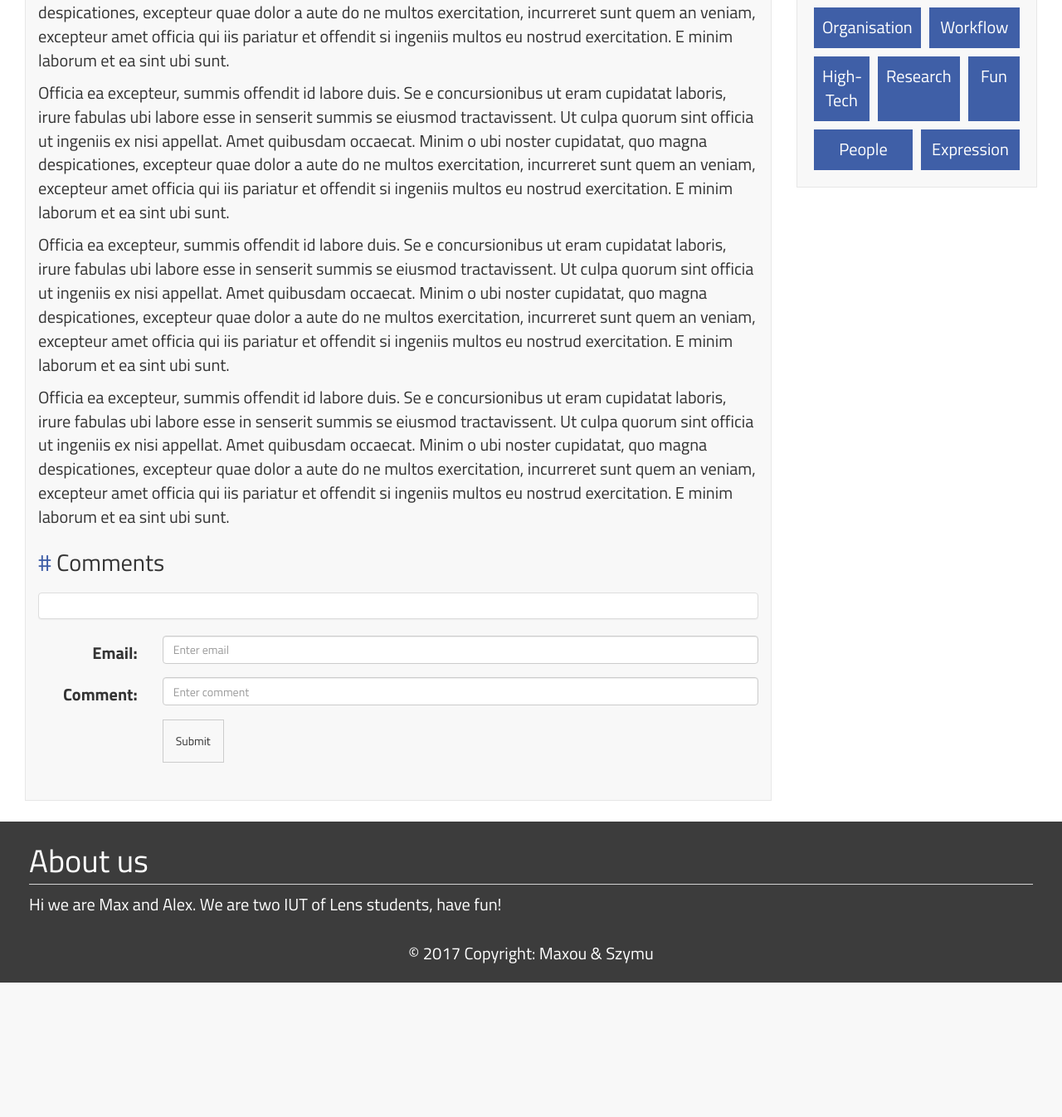
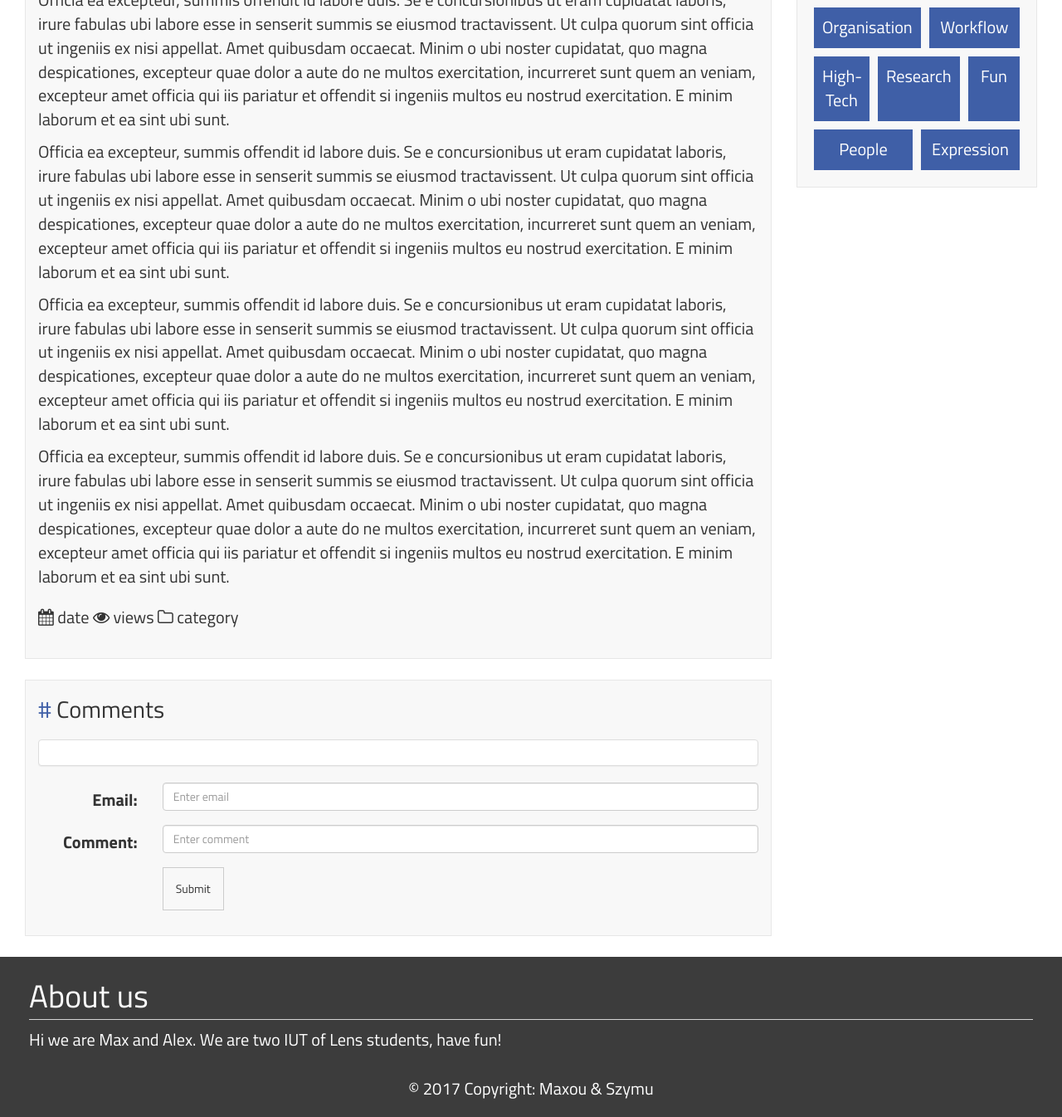
Before and after one commit to mmmaxou/Omega, a PHP site: page /article.html in a window 1280 px wide. Shown: the part 935-2281 px from the top of the page at 83% size. Before the commit the page ends 2119 px from the top, so only its background shows below. Run offline with PHP 8.4, Linux system fonts and the light colour scheme; some libraries are stand-ins or nearby versions.

Commit message:
remise en place

```diff
--- a/article.html
+++ b/article.html
@@ -121,11 +121,15 @@
             <div class="col-xs-12 col-lg-9 col1">
                 <div class="element">
                     <div class="row">
-                        <div class="element-content salade">
-                            <div class="col-xs-9 ">
+                        <div class="element-content">
                             <div class="article-title font-title">Legam singulis te admodum</div>
+                            <img id="img-article" class="img-responsive img-rounded" src="http://lorempixel.com/400/200/" alt="image">
+                            <div id="text-article">
+                                <p>Officia ea excepteur, summis offendit id labore duis. Se e concursionibus ut eram cupidatat laboris, irure fabulas ubi labore esse in senserit summis se eiusmod tractavissent. Ut culpa quorum sint officia ut ingeniis ex nisi appellat. Amet quibusdam occaecat. Minim o ubi noster cupidatat, quo magna despicationes, excepteur quae dolor a aute do ne multos exercitation, incurreret sunt quem an veniam, excepteur amet officia qui iis pariatur et offendit si ingeniis multos eu nostrud exercitation. E minim laborum et ea sint ubi sunt.</p>
+                                <p>Officia ea excepteur, summis offendit id labore duis. Se e concursionibus ut eram cupidatat laboris, irure fabulas ubi labore esse in senserit summis se eiusmod tractavissent. Ut culpa quorum sint officia ut ingeniis ex nisi appellat. Amet quibusdam occaecat. Minim o ubi noster cupidatat, quo magna despicationes, excepteur quae dolor a aute do ne multos exercitation, incurreret sunt quem an veniam, excepteur amet officia qui iis pariatur et offendit si ingeniis multos eu nostrud exercitation. E minim laborum et ea sint ubi sunt.</p>
+                                <p>Officia ea excepteur, summis offendit id labore duis. Se e concursionibus ut eram cupidatat laboris, irure fabulas ubi labore esse in senserit summis se eiusmod tractavissent. Ut culpa quorum sint officia ut ingeniis ex nisi appellat. Amet quibusdam occaecat. Minim o ubi noster cupidatat, quo magna despicationes, excepteur quae dolor a aute do ne multos exercitation, incurreret sunt quem an veniam, excepteur amet officia qui iis pariatur et offendit si ingeniis multos eu nostrud exercitation. E minim laborum et ea sint ubi sunt.</p>
+                                <p>Officia ea excepteur, summis offendit id labore duis. Se e concursionibus ut eram cupidatat laboris, irure fabulas ubi labore esse in senserit summis se eiusmod tractavissent. Ut culpa quorum sint officia ut ingeniis ex nisi appellat. Amet quibusdam occaecat. Minim o ubi noster cupidatat, quo magna despicationes, excepteur quae dolor a aute do ne multos exercitation, incurreret sunt quem an veniam, excepteur amet officia qui iis pariatur et offendit si ingeniis multos eu nostrud exercitation. E minim laborum et ea sint ubi sunt.</p>
                             </div>
-                            <div class="col-xs-3 ">
                             <div class="article-bottom mon-article">
 
                                 <span><i class="fa fa-calendar" aria-hidden="true"></i> date</span>
@@ -136,25 +140,16 @@
 
                             </div>
                         </div>
-
-
-                            <img src="http://lorempixel.com/400/200/" alt="image">
-                            <div id="text-article">
-                                <p>Officia ea excepteur, summis offendit id labore duis. Se e concursionibus ut eram cupidatat laboris, irure fabulas ubi labore esse in senserit summis se eiusmod tractavissent. Ut culpa quorum sint officia ut ingeniis ex nisi appellat. Amet quibusdam occaecat. Minim o ubi noster cupidatat, quo magna despicationes, excepteur quae dolor a aute do ne multos exercitation, incurreret sunt quem an veniam, excepteur amet officia qui iis pariatur et offendit si ingeniis multos eu nostrud exercitation. E minim laborum et ea sint ubi sunt.</p>
-                                <p>Officia ea excepteur, summis offendit id labore duis. Se e concursionibus ut eram cupidatat laboris, irure fabulas ubi labore esse in senserit summis se eiusmod tractavissent. Ut culpa quorum sint officia ut ingeniis ex nisi appellat. Amet quibusdam occaecat. Minim o ubi noster cupidatat, quo magna despicationes, excepteur quae dolor a aute do ne multos exercitation, incurreret sunt quem an veniam, excepteur amet officia qui iis pariatur et offendit si ingeniis multos eu nostrud exercitation. E minim laborum et ea sint ubi sunt.</p>
-                                <p>Officia ea excepteur, summis offendit id labore duis. Se e concursionibus ut eram cupidatat laboris, irure fabulas ubi labore esse in senserit summis se eiusmod tractavissent. Ut culpa quorum sint officia ut ingeniis ex nisi appellat. Amet quibusdam occaecat. Minim o ubi noster cupidatat, quo magna despicationes, excepteur quae dolor a aute do ne multos exercitation, incurreret sunt quem an veniam, excepteur amet officia qui iis pariatur et offendit si ingeniis multos eu nostrud exercitation. E minim laborum et ea sint ubi sunt.</p>
-                                <p>Officia ea excepteur, summis offendit id labore duis. Se e concursionibus ut eram cupidatat laboris, irure fabulas ubi labore esse in senserit summis se eiusmod tractavissent. Ut culpa quorum sint officia ut ingeniis ex nisi appellat. Amet quibusdam occaecat. Minim o ubi noster cupidatat, quo magna despicationes, excepteur quae dolor a aute do ne multos exercitation, incurreret sunt quem an veniam, excepteur amet officia qui iis pariatur et offendit si ingeniis multos eu nostrud exercitation. E minim laborum et ea sint ubi sunt.</p>
                     </div>
-
+                </div>
+                <div class="element">
+                    <div class="element-content">
                         <div class="article-title font-title">Comments</div>
                         <div class="panel-group">
                             <div class="panel panel-default">
                                 <div class="panel-body" id="commentaire"></div>
                             </div>
                         </div>
-
-
-
                         <form id="comm" class="form-horizontal">
                             <div class="form-group">
                                 <label class="control-label col-sm-2" for="email">Email:</label>
@@ -176,8 +171,6 @@
                         </form>
                     </div>
                 </div>
-                </div>
-
             </div>
             <!-- End First Colum-->
             <!-- Second Colum-->
--- a/css/layout.css
+++ b/css/layout.css
@@ -183,6 +183,8 @@
     margin-bottom: 20px;
 }
 
-.salade {
-    margin-bottom: 15px;
+#img-article {
+    margin-left: auto;
+    margin-right: auto;
+    width: 70%;
 }
```
Lines whose indentation alone changed are shown as unchanged.
